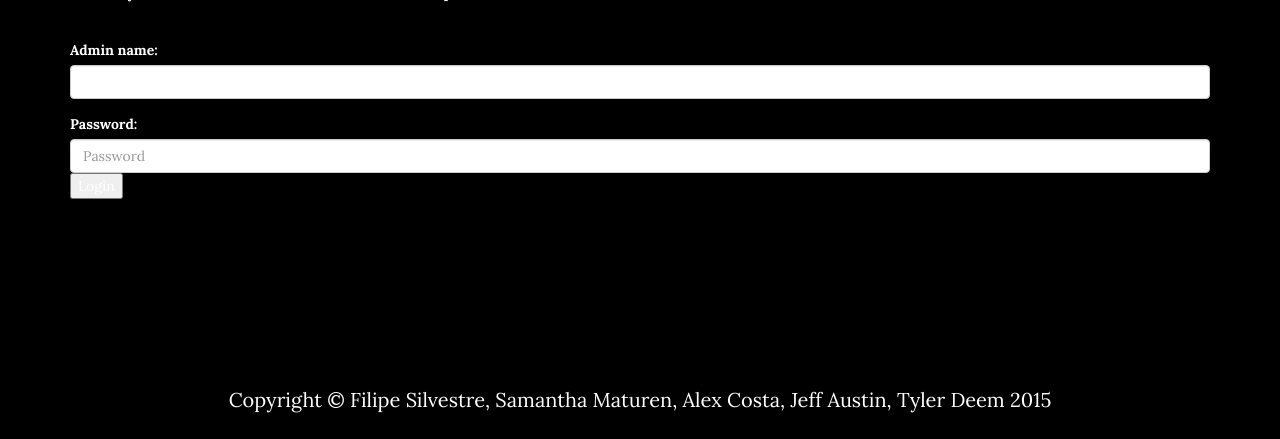
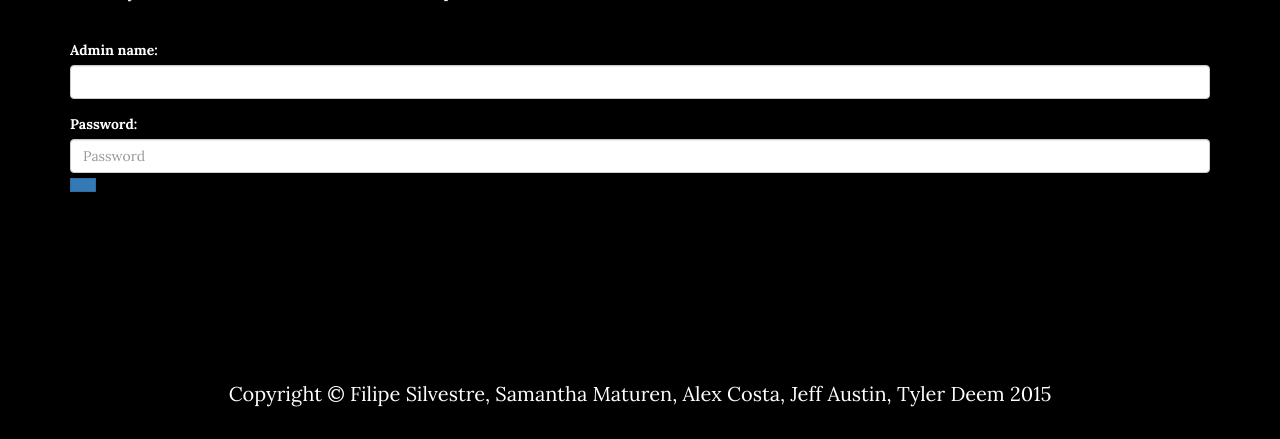
Before and after one commit to fsilvestre90/tinklr-dev, a PHP site: template views/admin_signin.html.twig in a window 1280 px wide. Shown: the part 95-534 px from the top of the page. Run offline with PHP 8.4, Linux system fonts and the light colour scheme; the template is opened without the code that fills it, so the values that code supplies are empty; some libraries are stand-ins or nearby versions.

Commit message:
changes button type

```diff
--- a/views/admin_signin.html.twig
+++ b/views/admin_signin.html.twig
@@ -73,7 +73,7 @@
           <div class="form-group">
             <label for="pwd">Password:</label>
             <input type="password" placeholder="Password" class="form-control" id="pwd">
-            <input type="button" value="Login" onclick="javascript:validate()">
+            <button type="button" class="btn btn-primary" value="Login" onclick="javascript:validate()"</button>
           </div>
         </form>
       </div>
```
